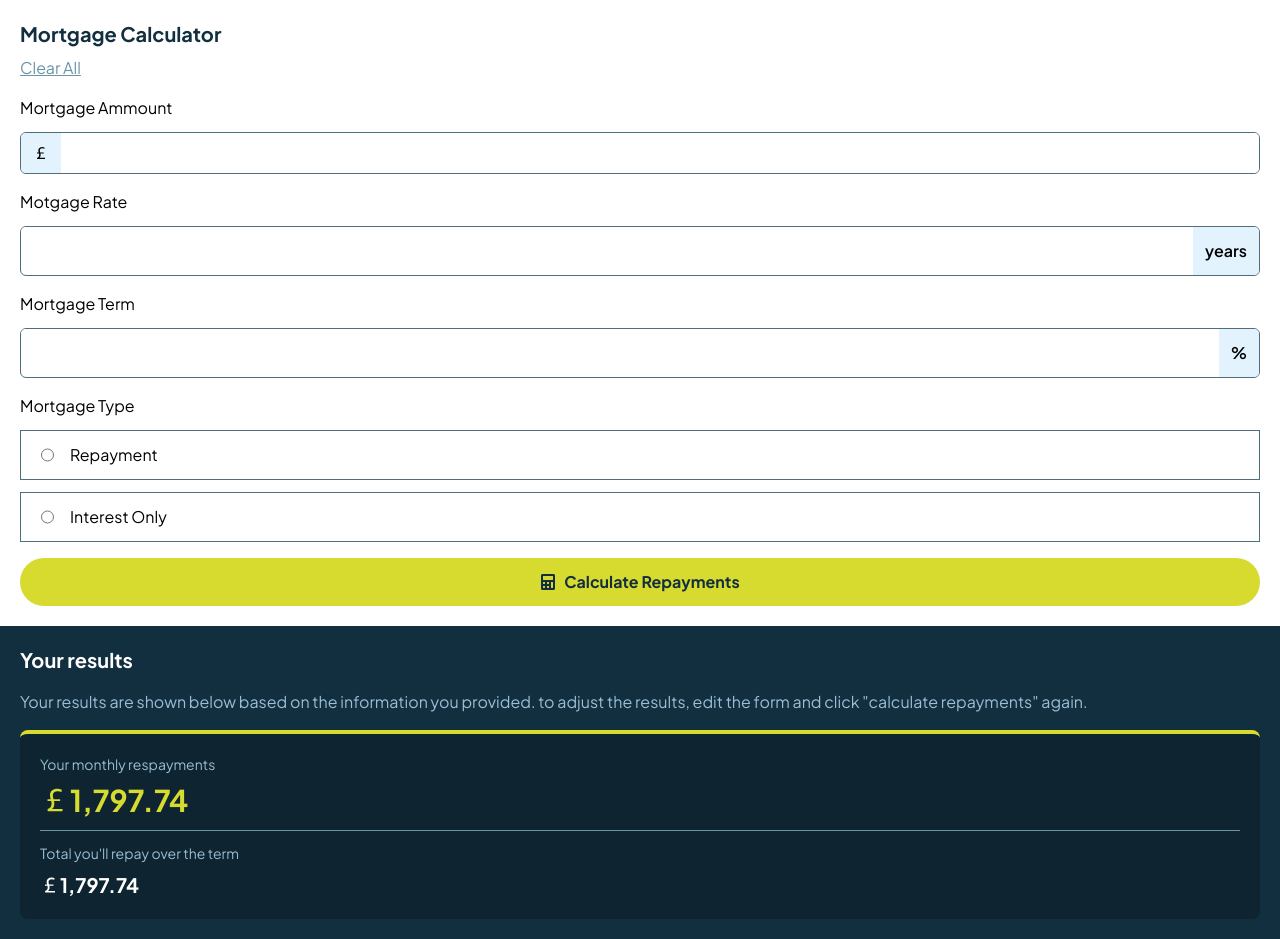
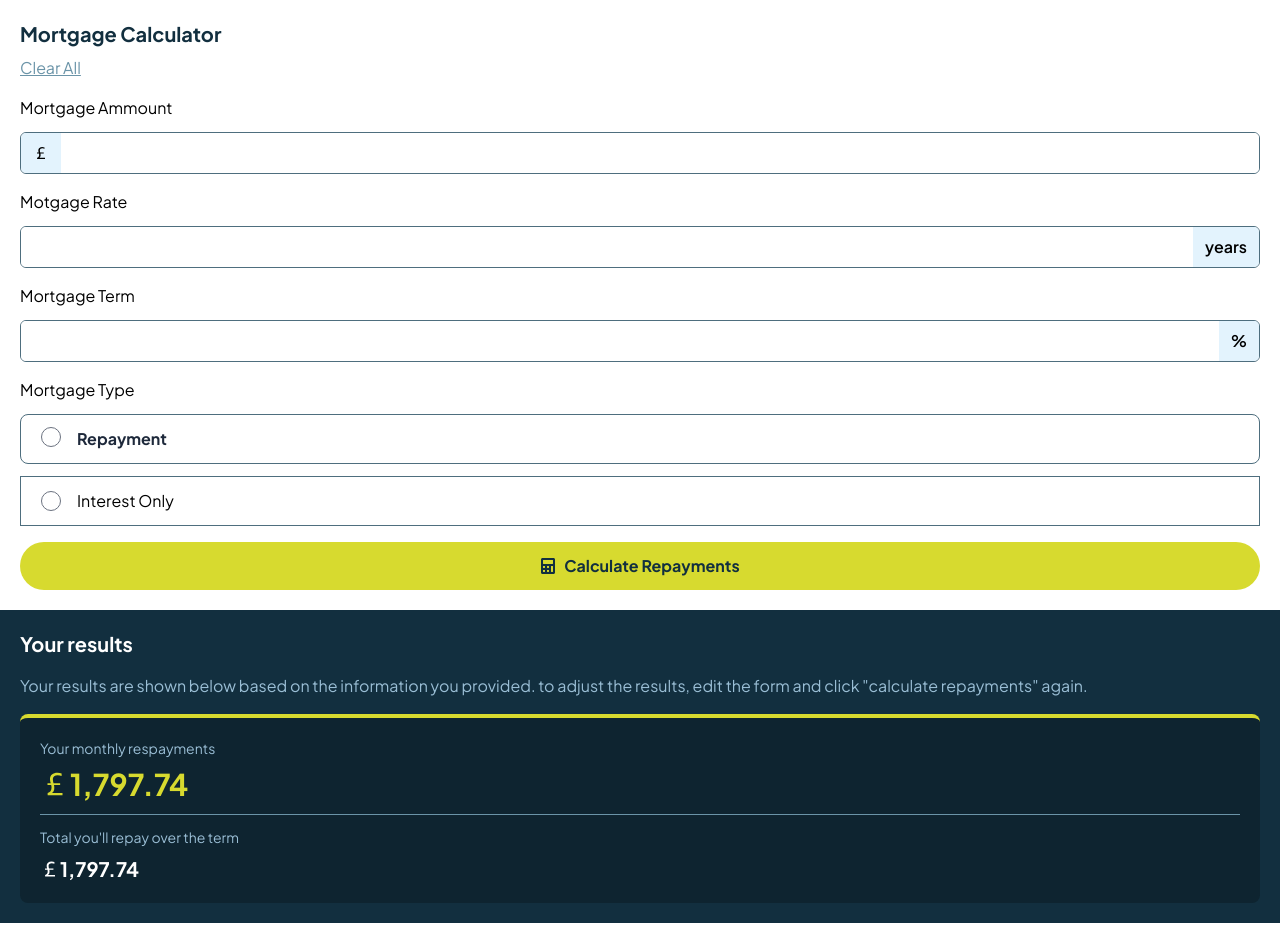
Before and after one commit to flaviogp/mortgage-repayment-calculator-main, a React (Vite) app: page / in a window 1280 px wide. Built offline with nearby package versions, Linux system fonts and the light colour scheme.

Commit message:
style: add focus styles to the inputs

```diff
--- a/src/components/form.tsx
+++ b/src/components/form.tsx
@@ -1,7 +1,11 @@
+import { useState } from "react";
 import { BsCurrencyPound } from "react-icons/bs";
 import { FaCalculator } from "react-icons/fa";
 
 const Form = () => {
+  const [checkedStyle, setCheckedStyle] = useState("");
+
+  const inputStyles = "bg-lime/20 border-2 border-lime";
   return (
     <div className="p-5 space-y-4">
       <div className="">
@@ -14,14 +18,14 @@ const Form = () => {
         <div className="w-full space-y-3">
           <label htmlFor="ammount">Mortgage Ammount</label>
           <div className=" border border-slate-700 flex rounded-md overflow-hidden">
-            <div className="p-3 bg-slate-100">
+            <div className="px-3 flex items-center bg-slate-100">
               <BsCurrencyPound />
             </div>
             <input
               type="number"
               name="ammount"
               id="ammount"
-              className="w-full h-10 font-bold text-slate-900 px-5"
+              className=" w-full h-10 font-bold text-slate-900 px-5"
             />
           </div>
         </div>
@@ -34,7 +38,7 @@ const Form = () => {
               id="rate"
               className="w-full h-10 font-bold text-slate-900 px-5"
             />
-            <div className="p-3 bg-slate-100">
+            <div className="px-3 flex items-center bg-slate-100">
               <span className="font-semibold">years</span>
             </div>
           </div>
@@ -48,7 +52,7 @@ const Form = () => {
               id="term"
               className="w-full h-10 font-bold text-slate-900 px-5"
             />
-            <div className="p-3 bg-slate-100">
+            <div className="px-3 flex items-center bg-slate-100">
               <span className="font-semibold">%</span>
             </div>
           </div>
@@ -57,16 +61,35 @@ const Form = () => {
           <p>Mortgage Type</p>
           <label
             htmlFor="repayment"
-            className="px-5 py-3 flex gap-4 border border-slate-700"
+            className={`${
+              checkedStyle === "repayment" && inputStyles
+            } px-5 py-3 flex gap-4 border border-slate-700 text-slate-800 font-bold rounded-lg`}
           >
-            <input type="radio" name="type" id="repayment" />
+            <input
+              onChange={(e) => setCheckedStyle(e.currentTarget.id)}
+              type="radio"
+              name="type"
+              id="repayment"
+              className="radio-styles focus:ring-offset-0  focus:ring-0"
+            />
             Repayment
           </label>
+
           <label
             htmlFor="interest-only"
-            className="px-5 py-3 flex gap-4 border border-slate-700"
+            className={` ${
+              checkedStyle === "interest-only" && inputStyles
+            } px-5 py-3 flex items-center gap-4 border border-slate-700
+
+            `}
           >
-            <input type="radio" name="type" id="interest-only" />
+            <input
+              type="radio"
+              name="type"
+              id="interest-only"
+              className="radio-styles focus:ring-offset-0  focus:ring-0"
+              onChange={(e) => setCheckedStyle(e.currentTarget.id)}
+            />
             Interest Only
           </label>
         </div>
--- a/src/components/result.tsx
+++ b/src/components/result.tsx
@@ -1,4 +1,4 @@
-import { BsCurrencyEuro, BsCurrencyPound } from "react-icons/bs";
+import { BsCurrencyPound } from "react-icons/bs";
 
 const Result = () => {
   return (
--- a/src/index.css
+++ b/src/index.css
@@ -4,7 +4,46 @@
 @tailwind utilities;
 
 @layer base {
+  input[type="number"]::-webkit-outer-spin-button,
+  input[type="number"]::-webkit-inner-spin-button,
+  input[type="number"] {
+    -webkit-appearance: none;
+    margin: 0;
+    -moz-appearance: textfield !important;
+    border: none;
+    outline: none;
+  }
+  input[type="number"]:focus {
+    outline: none;
+    border: none;
+  }
+
   body {
     font-family: "Plus Jakarta Sans", serif;
   }
+
+  .radio-styles {
+    appearance: none;
+    width: 20px;
+    height: 20px;
+    position: relative;
+  }
+  .radio-styles:checked {
+    appearance: none;
+    background-color: transparent;
+    border: 2px solid hsl(61, 70%, 52%);
+    text-decoration: none;
+  }
+  .radio-styles:checked::after {
+    content: "";
+    position: absolute;
+    width: 10px;
+    height: 10px;
+    border-radius: 100%;
+    appearance: none;
+    background-color: hsl(61, 70%, 52%);
+    top: 50%;
+    left: 50%;
+    transform: translate(-50%, -50%);
+  }
 }
--- a/tailwind.config.js
+++ b/tailwind.config.js
@@ -1,6 +1,8 @@
+const flowbite = require("flowbite-react/tailwind");
+
 /** @type {import('tailwindcss').Config} */
 module.exports = {
-  content: ["./src/**/*.{html,js,jsx,ts,tsx}"],
+  content: ["./src/**/*.{html,js,jsx,ts,tsx}", flowbite.content(),],
   theme: {
     extend: {
       colors: {
@@ -16,5 +18,5 @@ module.exports = {
       }
     },
   },
-  plugins: [],
+  plugins: [flowbite.plugin()],
 }
```
Also changed, not shown: package.json (line endings or trailing spaces), 1 other file (tests, documents, lock files or other folders).
